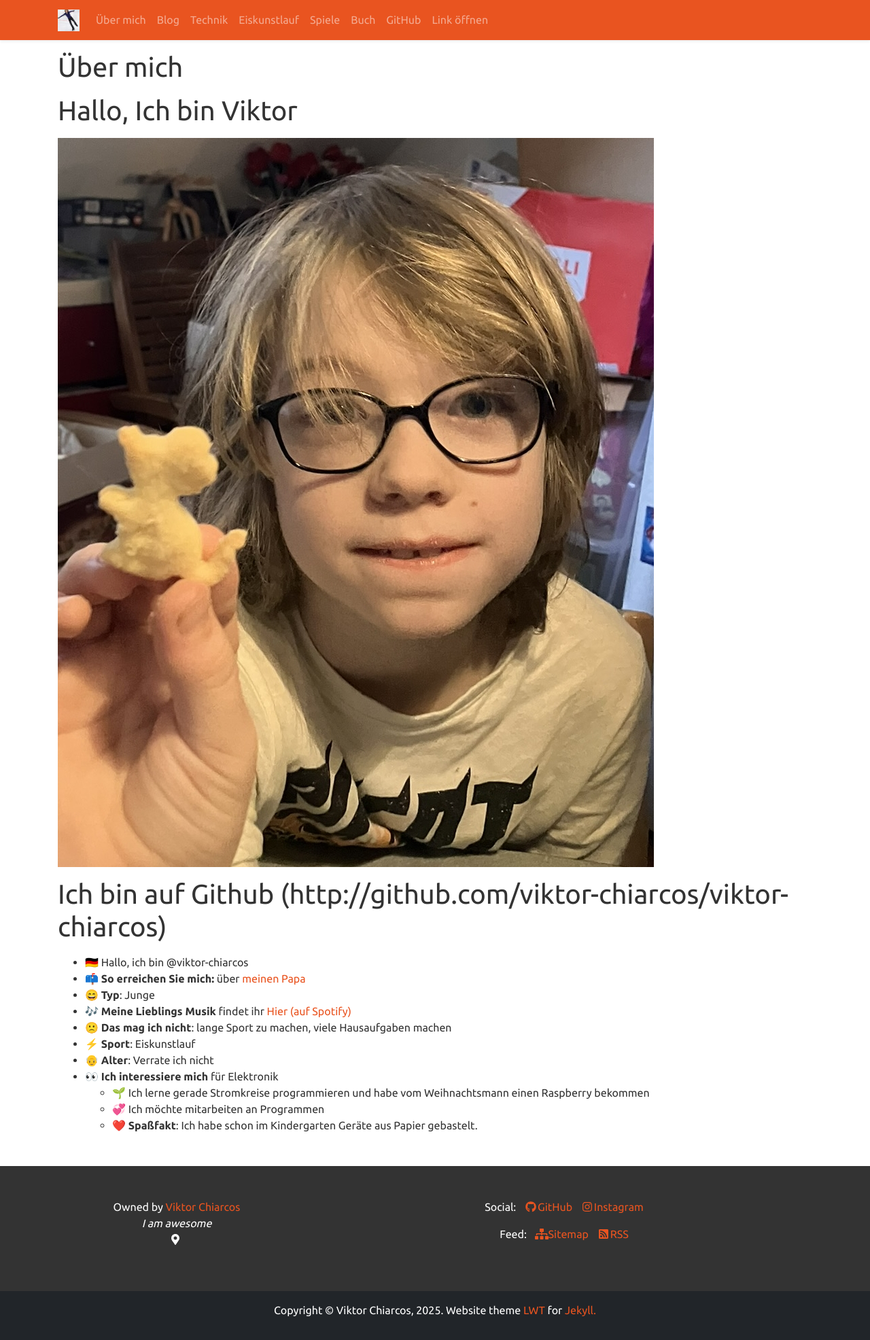
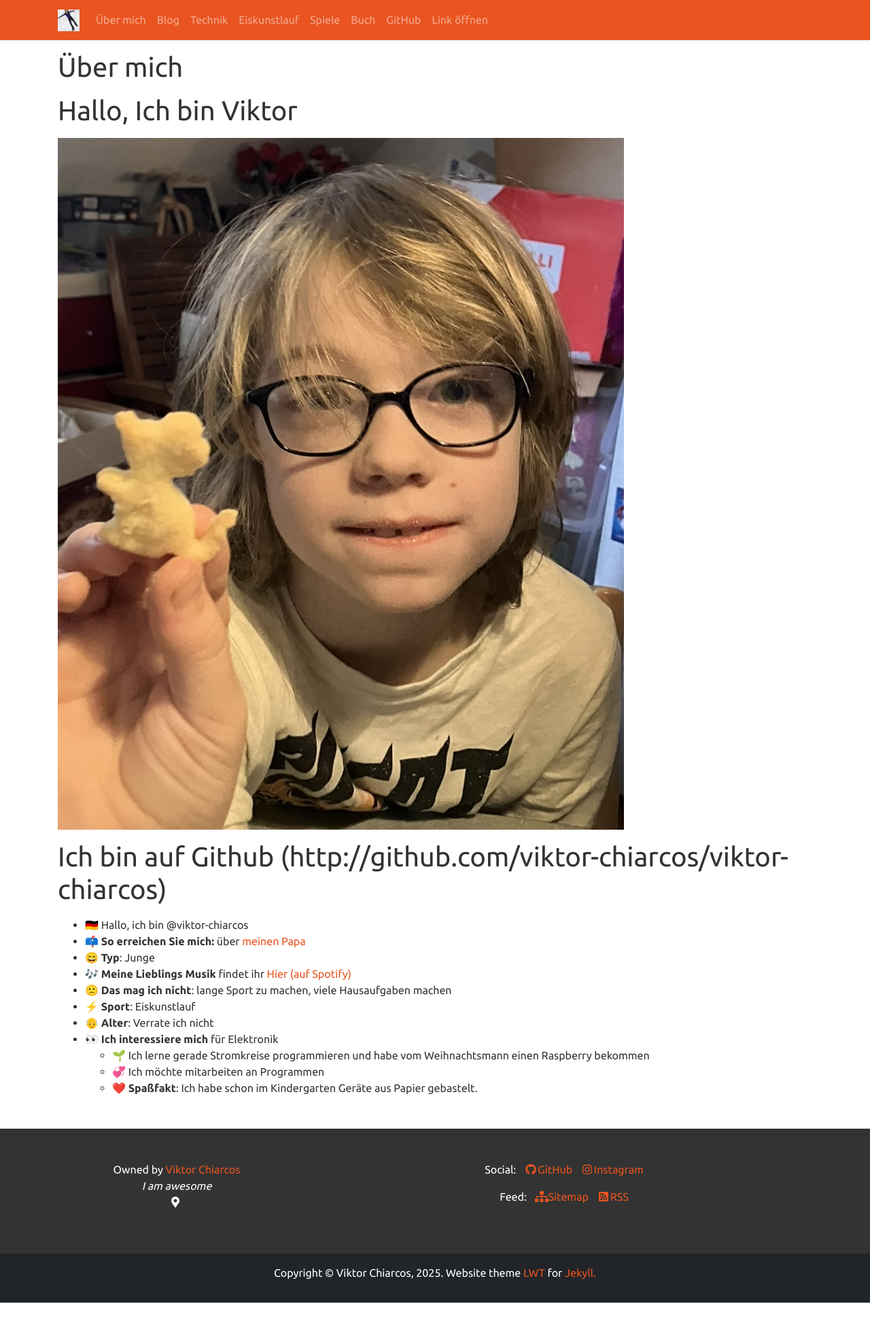
Before and after one commit to viktor-chiarcos/viktor-chiarcos.github.io, a Jekyll site: the page built from _pages/about.md, in a window 1280 px wide. Shown: the whole page at 68% size. Built offline with Jekyll 4.4.1, drawn with Linux system fonts in a browser that asks for light colours; after the commit the page ends 1917 px from its top, so only the background shows below that.

Commit message:
img resized

```diff
--- a/_pages/about.md
+++ b/_pages/about.md
@@ -6,8 +6,14 @@ permalink: /about/
 
 # Hallo, Ich bin Viktor
 
+
+<!-- mit automatischer skalierung -->
+<img src="../Entwurf/VIKTOR-WEBBILD.jpg" alt="Bild: Das bin ich" style="width: 75%;" />
+
+
+<!--
 ![](../Entwurf/VIKTOR-WEBBILD.jpg)
-
+-->
 
 <!--
 	Ich bin der Host von der Webseite weil sie mir gehört
```
